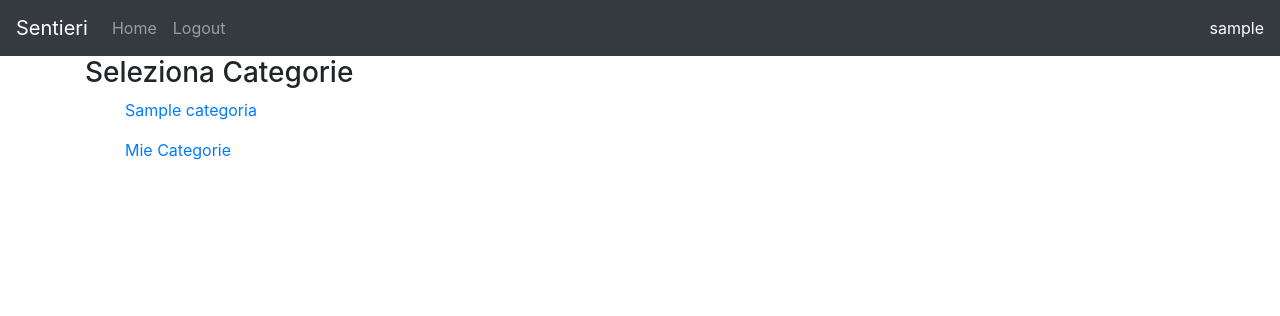
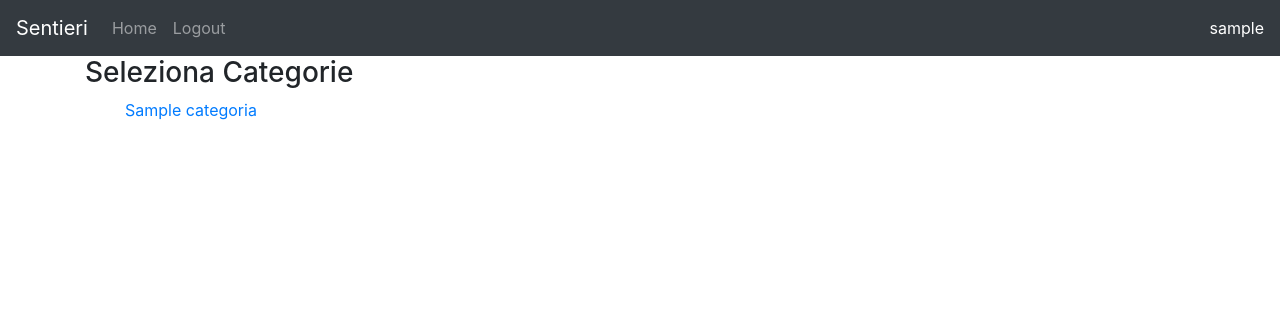
Before and after one commit to danielevezz/sentieri, a Django app: page /sentieri/selezionaCategorie/ in a window 1280 px wide. Shown: the top 316 px of the page. Run offline with Django 3.2, Linux system fonts and the light colour scheme; a user stored in the database is signed in; tables that the repository leaves empty hold one stand-in row (values such as "Sample post"); some libraries are stand-ins or nearby versions.

Commit message:
finito selezionaCategorie con controllo sul login

```diff
--- a/sentieriApp/templates/sentieriApp/selezionaCategorie.html
+++ b/sentieriApp/templates/sentieriApp/selezionaCategorie.html
@@ -9,6 +9,9 @@
     {% endfor %}
 </ul>
 <ul>
-    <p><a href="{% url 'index' %}">Mie Categorie </a></p>
-    </ul>
+    {% if user.is_authenticated %}
+        {% if mieCategorie %}
+        <p><a href="{% url 'index' %}">Mie Categorie </a></p>
+        {% endif %}
+    {%  endif %}
 {% endblock %}
--- a/sentieriApp/views.py
+++ b/sentieriApp/views.py
@@ -19,15 +19,16 @@ def selezionaCategorie(request):
     with connection.cursor() as cursor:
         cursor.execute(query)
         table = cursor.fetchall()
-    categorie = {'categorie' : table}
+    categorie = table
 
-    mieCategorie = {'mieCategorie' : mie_categorie(request.user.id)}
+    if request.user.is_authenticated:
+        mieCategorie = mie_categorie(request.user.id)
+        print(mieCategorie.__len__())
+    else:
+        mieCategorie = {}
 
-    for m in  mie_categorie(str(request.user.id)):
-        print(str(request.user.id))
-        print(m[0])
 
-    return render(request,'sentieriApp/selezionaCategorie.html', {'categorie' : table, 'mieCategorie' : mie_categorie(request.user.id)})
+    return render(request,'sentieriApp/selezionaCategorie.html', {'categorie' : table, 'mieCategorie' : mieCategorie})
 
 
 def dettagliSentiero(request, idSentiero):
```
